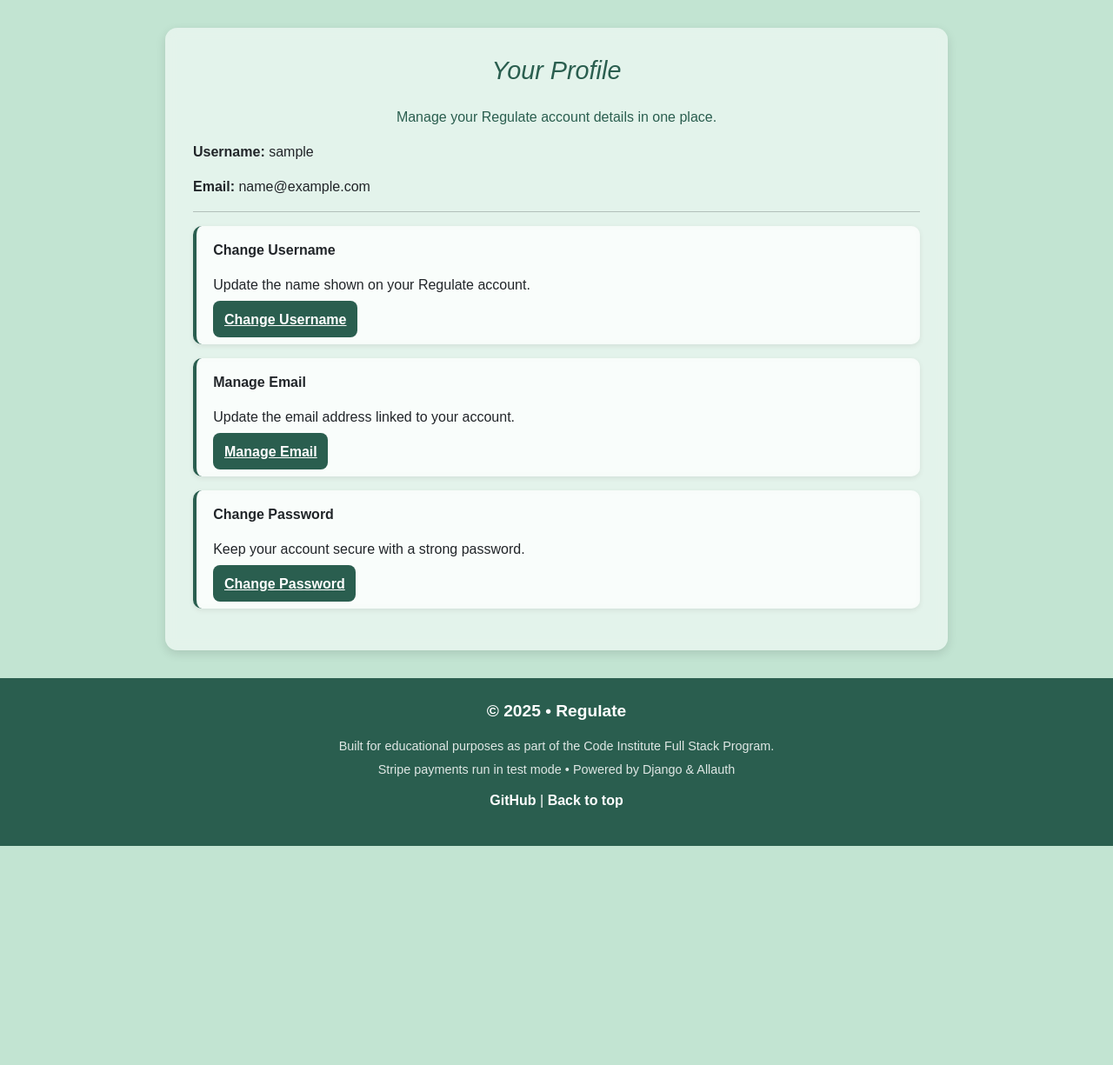
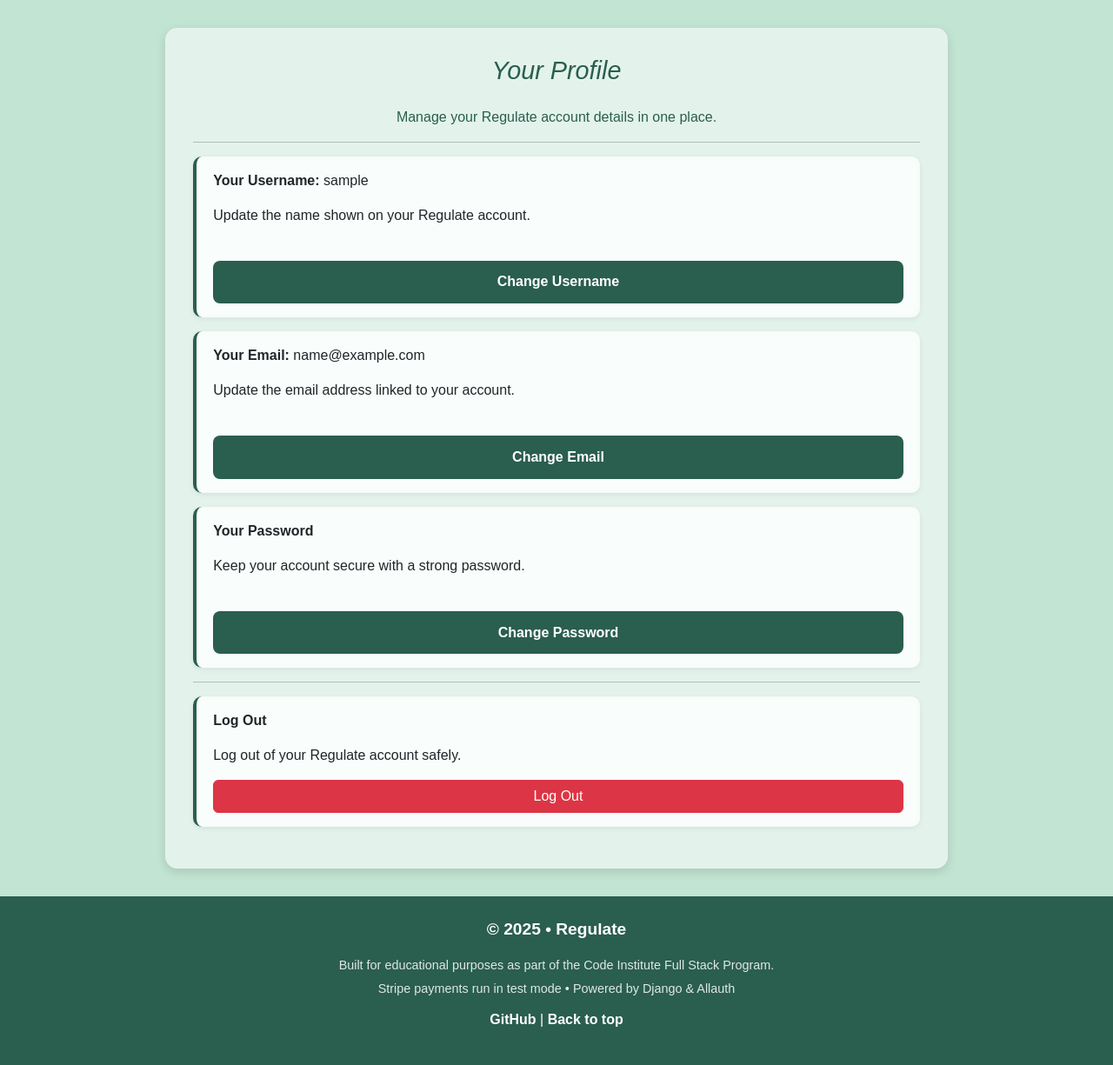
Before and after one commit to Ceri-Jane/milestone_project_four, a Django app: page /account/profile/ in a window 1280 px wide. Shown: the part 106-1331 px from the top of the page at 87% size. Before the commit the page ends 1079 px from the top, so only its background shows below. Run offline with Django 5.2, Linux system fonts and the light colour scheme; the visitor is signed in with stand-in values (Sample User, id 1); some web fonts are replaced.

Commit message:
Add logout button to profile page

```diff
--- a/static/css/main.css
+++ b/static/css/main.css
@@ -136,10 +136,14 @@ main {
   border: none;
   cursor: pointer;
   font-family: var(--primary-font);
+  text-decoration: none;
+  display: inline-block;
+  text-align: center;
 }
 
 .select-btn:hover {
   background-color: #234c41;
+  text-decoration: none;
 }
 
 
--- a/templates/account/profile.html
+++ b/templates/account/profile.html
@@ -11,41 +11,52 @@
             Manage your Regulate account details in one place.
         </p>
 
-        <p><strong>Username:</strong> {{ request.user.username }}</p>
-        <p><strong>Email:</strong> {{ request.user.email }}</p>
-
         <hr>
 
         <!-- Change Username -->
         <div class="entry-card">
-            <p><strong>Change Username</strong></p>
+            <p><strong>Your Username:</strong> {{ request.user.username }}</p>
             <p>Update the name shown on your Regulate account.</p>
 
             <a href="{% url 'change_username' %}"
-            class="select-btn select-btn-small">
+               class="select-btn">
                 Change Username
             </a>
         </div>
 
         <!-- Manage Email -->
         <div class="entry-card">
-            <p><strong>Manage Email</strong></p>
+            <p><strong>Your Email:</strong> {{ request.user.email }}</p>
             <p>Update the email address linked to your account.</p>
 
             <a href="{% url 'change_email' %}"
-            class="select-btn select-btn-small">
-                Manage Email
+               class="select-btn">
+                Change Email
             </a>
         </div>
 
         <!-- Change Password -->
         <div class="entry-card">
-            <p><strong>Change Password</strong></p>
+            <p><strong>Your Password</strong></p>
             <p>Keep your account secure with a strong password.</p>
 
             <a href="{% url 'account_change_password' %}"
-               class="select-btn select-btn-small">
+               class="select-btn">
                 Change Password
+            </a>
+        </div>
+
+        <!-- Divider before logout -->
+        <hr>
+
+        <!-- Logout -->
+        <div class="entry-card">
+            <p><strong>Log Out</strong></p>
+            <p>Log out of your Regulate account safely.</p>
+
+            <a href="{% url 'account_logout' %}"
+               class="btn btn-danger w-100 regulate-logout-btn">
+                Log Out
             </a>
         </div>
 
```
